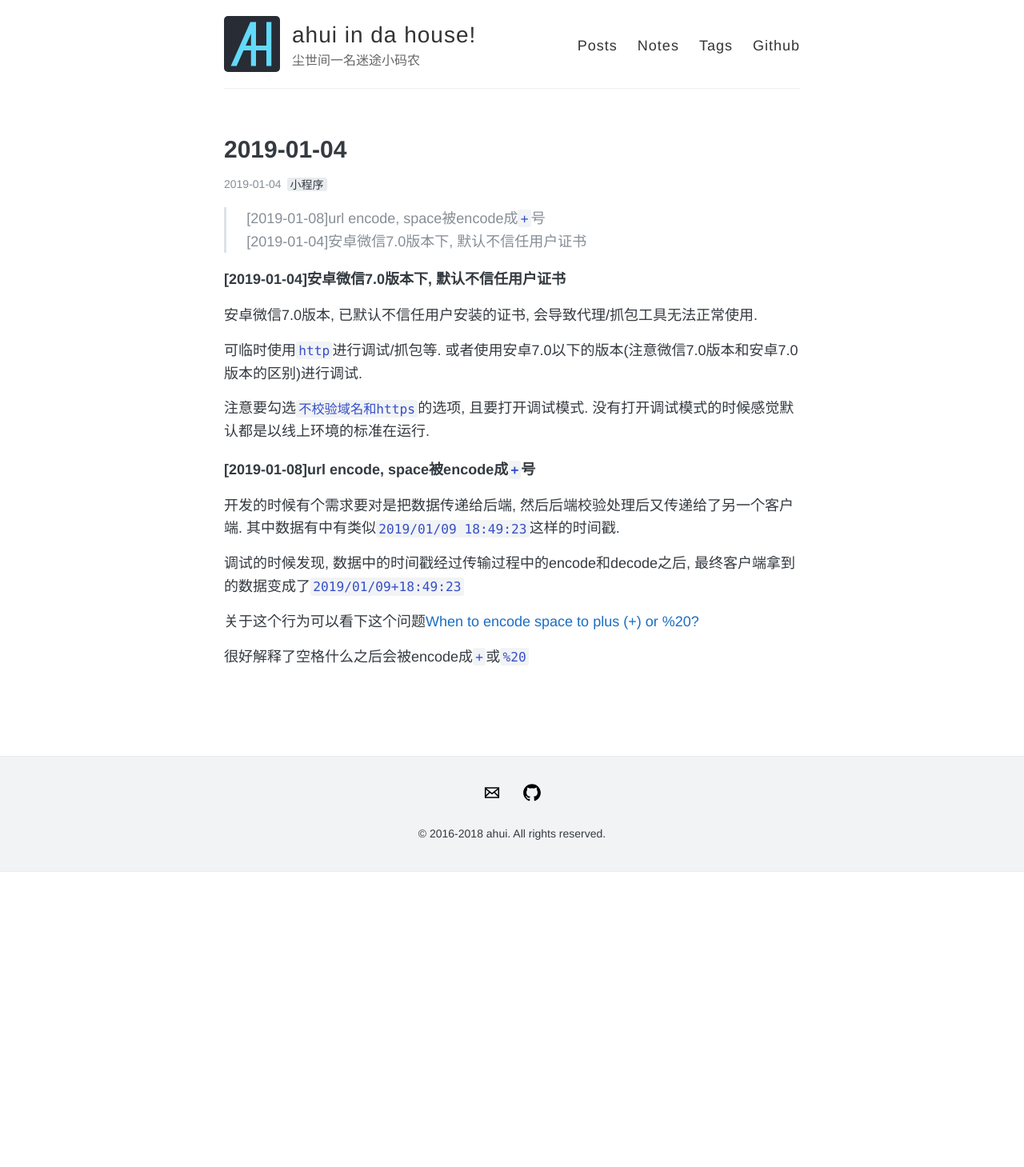
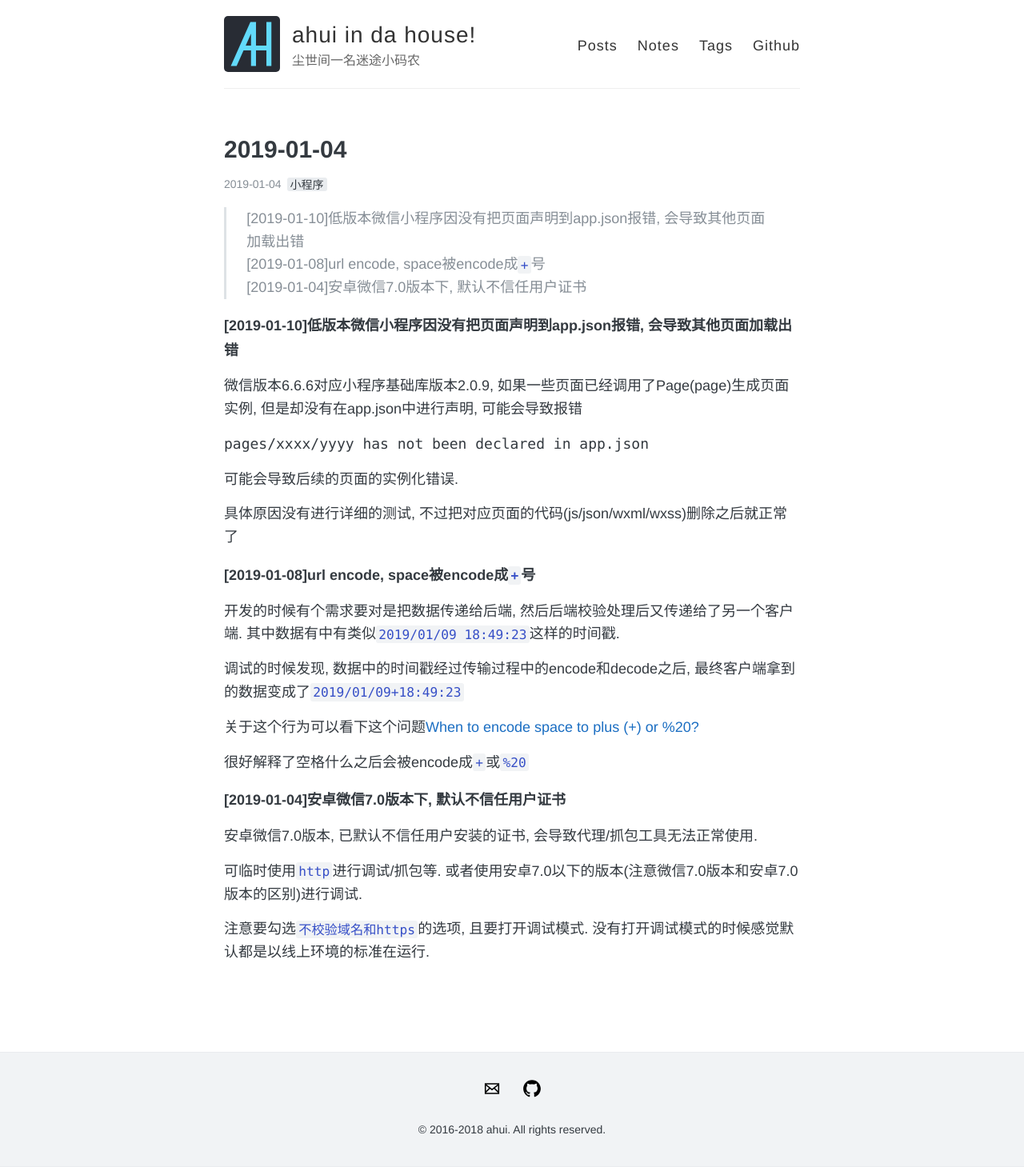
Before and after one commit to funkyLover/blog, a Jekyll site: the page built from notes/_posts/2019-01-04-notes.md, in a window 1280 px wide. Shown: the whole page at 80% size. Built offline with Jekyll 4.4.1, drawn with Linux system fonts in a browser that asks for light colours; comment, search, counter and statistics services are not loaded; before the commit the page ends 1090 px from its top, so only the background shows below that.

Commit message:
[note]add;

````diff
--- a/notes/_posts/2019-01-04-notes.md
+++ b/notes/_posts/2019-01-04-notes.md
@@ -7,17 +7,20 @@
 share: true
 ---
 
+> [2019-01-10]低版本微信小程序因没有把页面声明到app.json报错, 会导致其他页面加载出错 <br>
 > [2019-01-08]url encode, space被encode成`+`号 <br>
 > [2019-01-04]安卓微信7.0版本下, 默认不信任用户证书
 
-##### [2019-01-04]安卓微信7.0版本下, 默认不信任用户证书
+##### [2019-01-10]低版本微信小程序因没有把页面声明到app.json报错, 会导致其他页面加载出错
 
-安卓微信7.0版本, 已默认不信任用户安装的证书, 会导致代理/抓包工具无法正常使用.
+微信版本6.6.6对应小程序基础库版本2.0.9, 如果一些页面已经调用了Page(page)生成页面实例, 但是却没有在app.json中进行声明, 可能会导致报错
 
-可临时使用`http`进行调试/抓包等. 或者使用安卓7.0以下的版本(注意微信7.0版本和安卓7.0版本的区别)进行调试.
+```bath
+pages/xxxx/yyyy has not been declared in app.json
+```
+可能会导致后续的页面的实例化错误.
 
-注意要勾选`不校验域名和https`的选项, 且要打开调试模式. 没有打开调试模式的时候感觉默认都是以线上环境的标准在运行.
-
+具体原因没有进行详细的测试, 不过把对应页面的代码(js/json/wxml/wxss)删除之后就正常了
 
 ##### [2019-01-08]url encode, space被encode成`+`号
 
@@ -28,3 +31,11 @@
 关于这个行为可以看下这个问题[When to encode space to plus (+) or %20?](https://stackoverflow.com/questions/2678551/when-to-encode-space-to-plus-or-20/2678602)
 
 很好解释了空格什么之后会被encode成`+`或`%20`
+
+##### [2019-01-04]安卓微信7.0版本下, 默认不信任用户证书
+
+安卓微信7.0版本, 已默认不信任用户安装的证书, 会导致代理/抓包工具无法正常使用.
+
+可临时使用`http`进行调试/抓包等. 或者使用安卓7.0以下的版本(注意微信7.0版本和安卓7.0版本的区别)进行调试.
+
+注意要勾选`不校验域名和https`的选项, 且要打开调试模式. 没有打开调试模式的时候感觉默认都是以线上环境的标准在运行.
````
